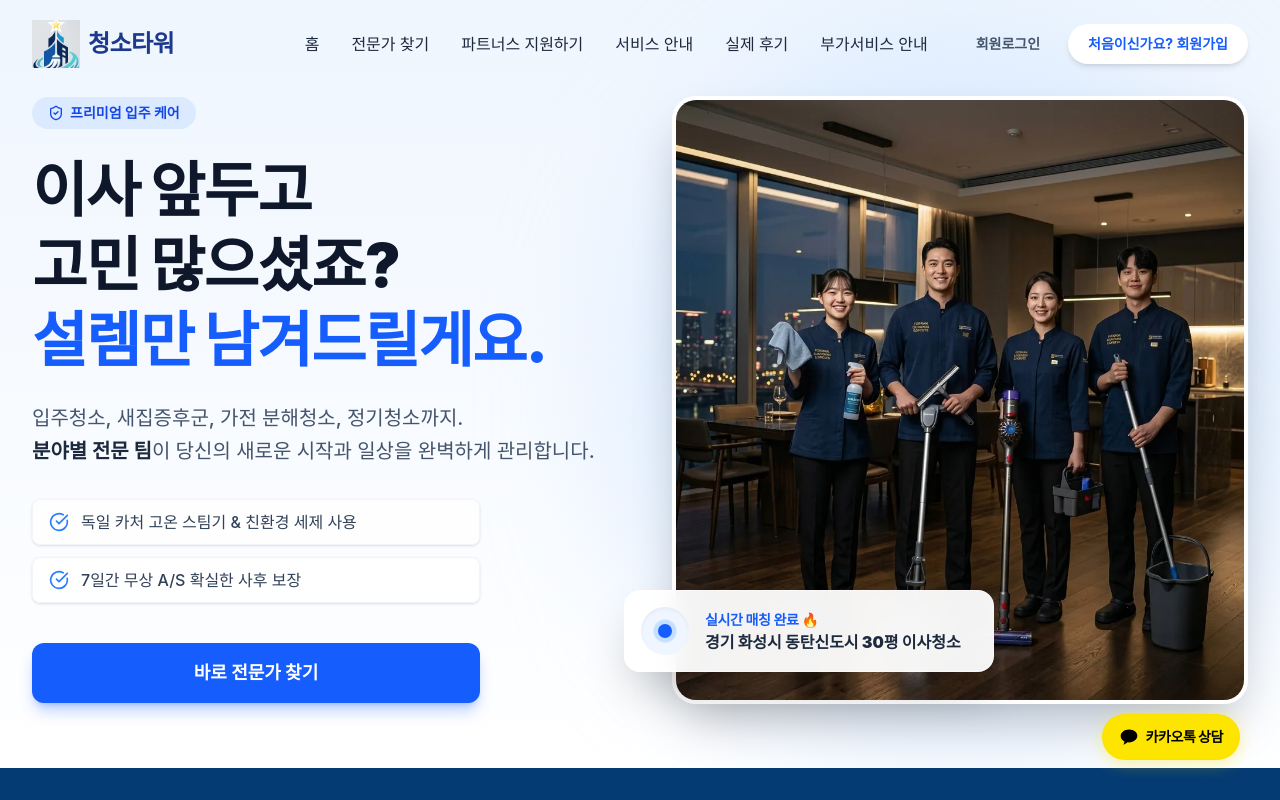
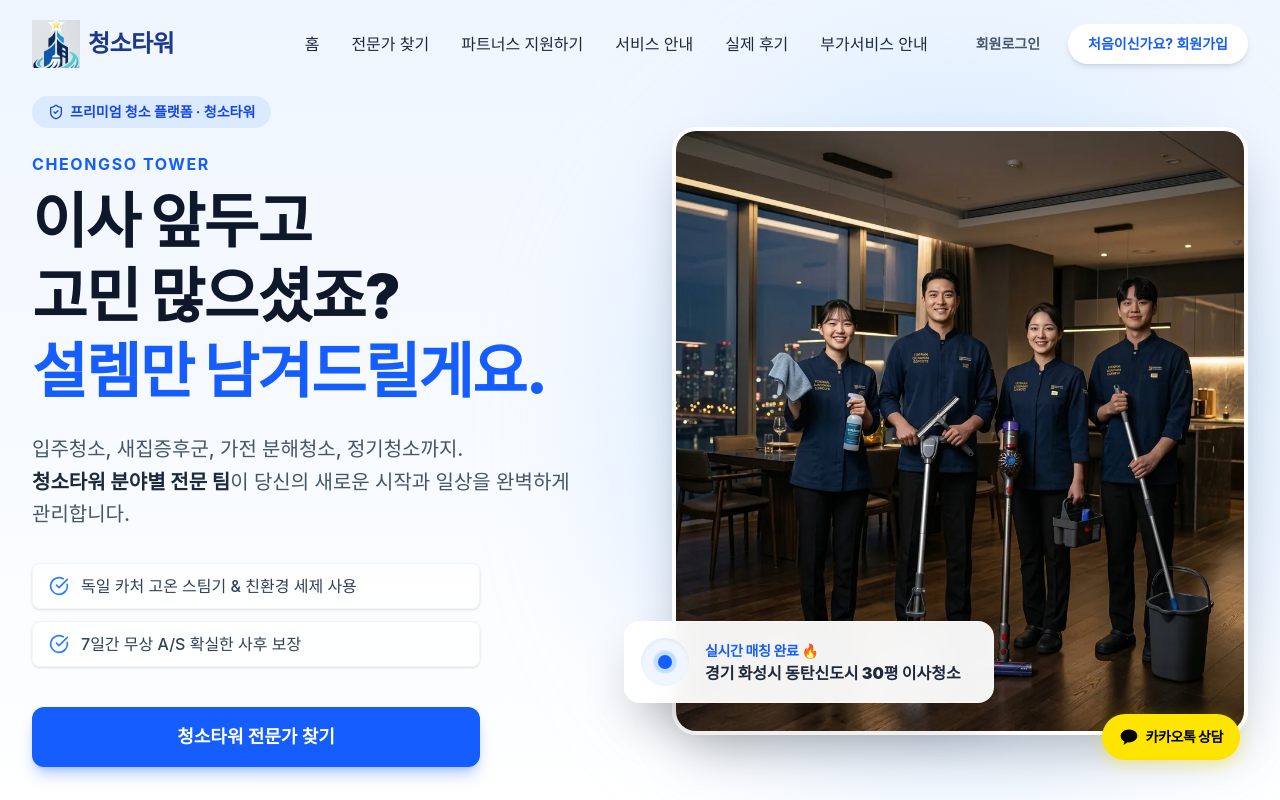
Before and after one commit to timbach9741-wq/CleaningTower, a React (Vite) app: page / in a window 1280 px wide. Shown: the top 800 px of the page. Built offline with nearby package versions, Linux system fonts and the light colour scheme; a web font is replaced by a local one.

Commit message:
seo: expose '청소타워' keywords in hero section for better search indexing

```diff
--- a/src/components/cleaning/HeroSection.jsx
+++ b/src/components/cleaning/HeroSection.jsx
@@ -37,12 +37,12 @@ export default function HeroSection({ onOpenQuote }) {
             {/* Badge */}
             <div className="inline-flex items-center gap-1.5 px-4 py-1.5 mb-6 text-sm font-bold bg-blue-100 text-blue-700 rounded-full">
               <ShieldCheck className="w-4 h-4" />
-              프리미엄 입주 케어
+              프리미엄 청소 플랫폼 · 청소타워
             </div>
 
             {/* Headline */}
             <h1 className="text-4xl sm:text-5xl lg:text-[54px] xl:text-6xl font-black mb-6 leading-[1.25] tracking-tight text-slate-900 break-keep">
-              <span className="sr-only">청소타워 | </span>
+              <span className="text-sm sm:text-base block text-blue-600 font-bold mb-2 tracking-widest uppercase">Cheongso Tower</span>
               이사 앞두고<br/>
               고민 많으셨죠? <br/>
               <span className="text-blue-600">설렘만 남겨드릴게요.</span>
@@ -51,7 +51,7 @@ export default function HeroSection({ onOpenQuote }) {
             {/* Subtext */}
             <p className="text-lg sm:text-xl text-slate-600 font-medium mb-8 max-w-xl leading-relaxed break-keep">
               입주청소, 새집증후군, 가전 분해청소, 정기청소까지.<br />
-              <strong className="font-bold text-slate-800">분야별 전문 팀</strong>이 당신의 새로운 시작과 일상을 완벽하게 관리합니다.
+              <strong className="font-bold text-slate-800">청소타워 분야별 전문 팀</strong>이 당신의 새로운 시작과 일상을 완벽하게 관리합니다.
             </p>
 
             {/* Checkpoints */}
@@ -72,7 +72,7 @@ export default function HeroSection({ onOpenQuote }) {
                 onClick={() => navigate('/partners')}
                 className="w-full px-8 py-4 bg-blue-600 hover:bg-blue-700 text-white text-lg font-bold rounded-xl shadow-lg shadow-blue-600/30 transition-all hover:-translate-y-1 flex items-center justify-center shrink-0"
               >
-                바로 전문가 찾기
+                청소타워 전문가 찾기
               </button>
 
             </div>
```
